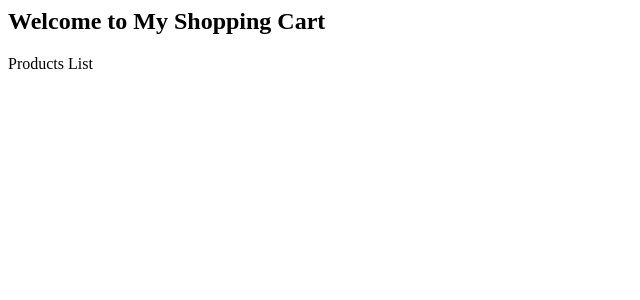
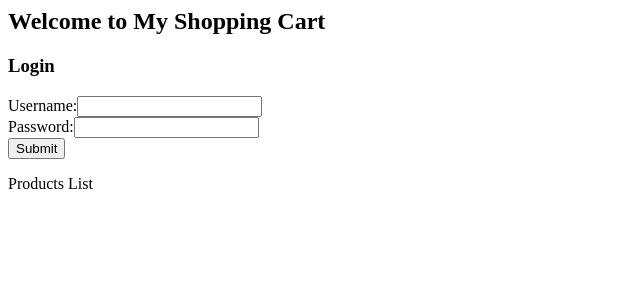
Before and after one commit to shareef786/angular-Demo, an Angular app: page / in a window 1280 px wide. Shown: the top 300 px of the page, without its empty margins (0-640 px from the left). Built offline with nearby package versions, Linux system fonts and the light colour scheme.

Commit message:
2 files modified, 3 added

```diff
--- a/src/app/app.component.html
+++ b/src/app/app.component.html
@@ -1,2 +1,3 @@
 <app-header></app-header>
+<app-login></app-login>
 <app-productslist></app-productslist>
--- a/src/app/app.module.ts
+++ b/src/app/app.module.ts
@@ -6,10 +6,11 @@ import { AppComponent } from './app.component';
 import { HelloComponent } from './hello.component';
 import { ProductslistComponent } from './productslist/productslist.component';
 import { HeaderComponent } from './header/header.component';
+import { LoginComponent } from './login/login.component';
 
 @NgModule({
   imports:      [ BrowserModule, FormsModule ],
-  declarations: [ AppComponent, HelloComponent, ProductslistComponent, HeaderComponent ],
+  declarations: [ AppComponent, HelloComponent, ProductslistComponent, HeaderComponent, LoginComponent ],
   bootstrap:    [ AppComponent ]
 })
 export class AppModule { }
--- /dev/null
+++ b/src/app/login/login.component.html
@@ -0,0 +1,7 @@
+<h3>Login</h3>
+
+<form>
+  <div><label>Username:</label><input type="text" name="username"/></div>
+  <div><label>Password:</label><input type="text" name="username"/></div>
+  <div><label></label><button>Submit</button></div>
+</form>
--- /dev/null
+++ b/src/app/login/login.component.ts
@@ -0,0 +1,15 @@
+import { Component, OnInit } from '@angular/core';
+
+@Component({
+  selector: 'app-login',
+  templateUrl: './login.component.html',
+  styleUrls: ['./login.component.css']
+})
+export class LoginComponent implements OnInit {
+
+  constructor() { }
+
+  ngOnInit() {
+  }
+
+}
```
Also changed, not shown: src/app/login/login.component.css (added).
